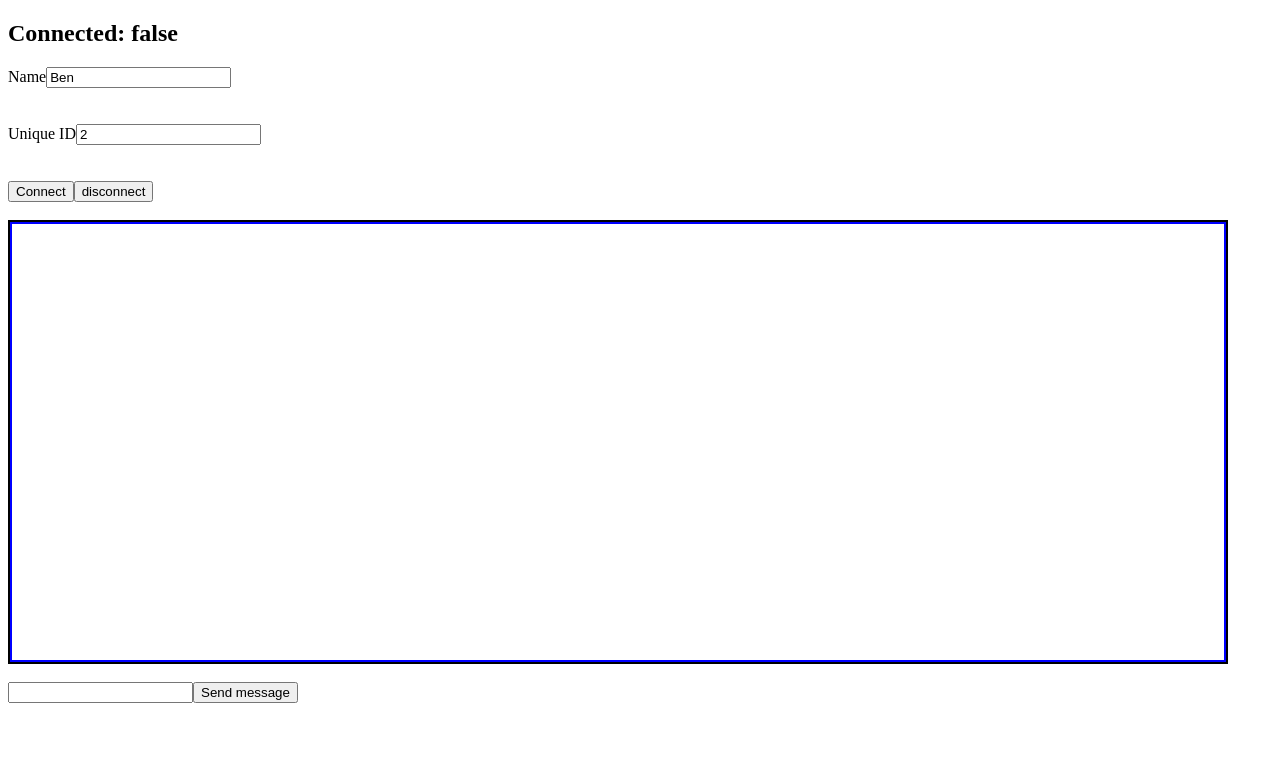
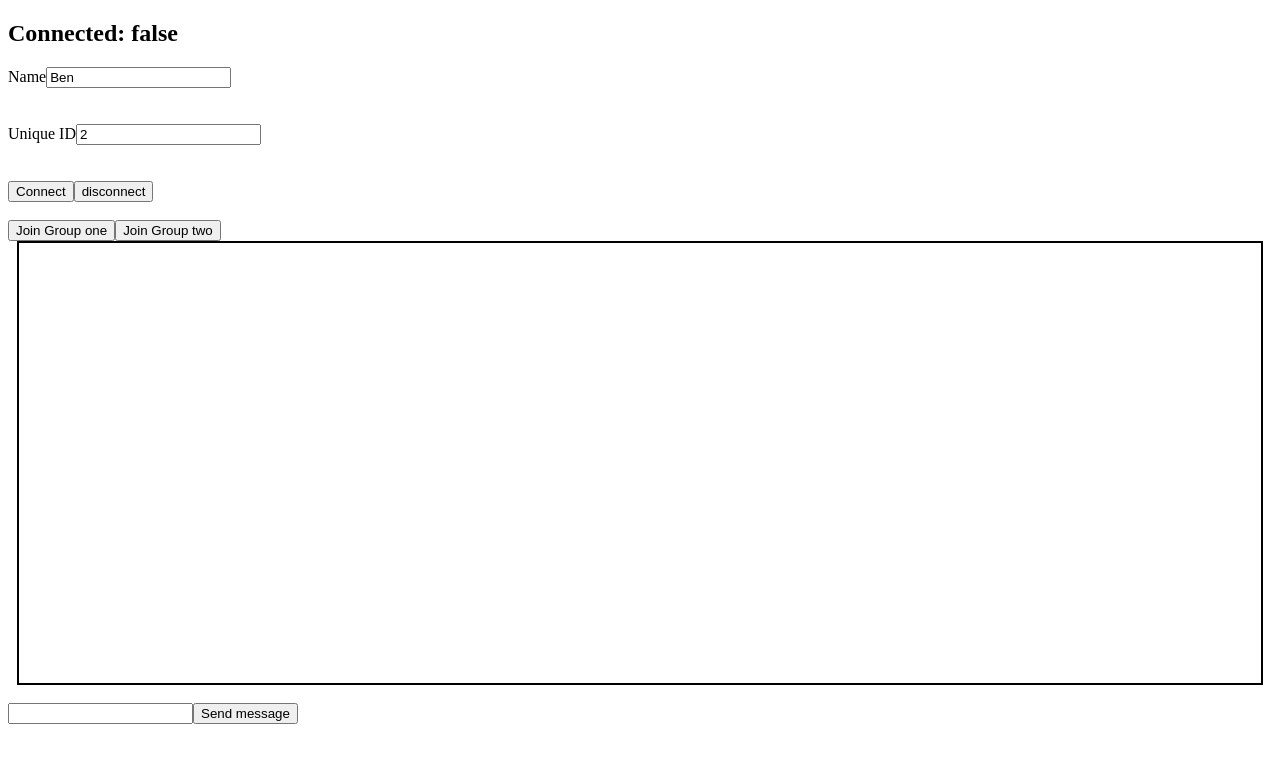
Before and after one commit to AdityaAnuragi/chatApp-frontEnd, a React (Vite) app: page / in a window 1280 px wide. Shown: the top 762 px of the page. Built offline with nearby package versions, Linux system fonts and the light colour scheme.

Commit message:
The ActiveChat now shows a scroll bar for more messages
Groups aren't being automatically joined which needs to be fixed

```diff
--- a/src/App.module.scss
+++ b/src/App.module.scss
@@ -6,9 +6,12 @@
 // }
 
 .groupListAndActiveChat {
-  width: 95vw;
+  width: 97vw;
   height: 55vh;
   border: 2px solid black;
+
+  margin-left: auto;
+  margin-right: auto;
 
   display: flex;
   justify-content: flex-start;
@@ -21,9 +24,11 @@
   flex-direction: column;
   justify-content: flex-end;
 
+  flex-grow: 1;
+
   box-sizing: border-box;
   width: 80%;
   height: 100%;
 
-  overflow-y: scroll;
+  // overflow-y: scroll;
 }
--- a/src/App.tsx
+++ b/src/App.tsx
@@ -291,14 +291,14 @@ function App() {
       <br />
       <br />
 
-      {/* <button onClick={() => handleRoomJoin("1")} >Join Group one</button>
-      <button onClick={() => handleRoomJoin("2")} >Join Group two</button> */}
+      <button onClick={() => handleRoomJoin("1")} >Join Group one</button>
+      <button onClick={() => handleRoomJoin("2")} >Join Group two</button>
 
       {/* <button onClick={() => setSelectedGroup("1")} >Group one chat</button>
       <button onClick={() => setSelectedGroup("2")} >Group two chat</button> */}
 
       <div className={`${styles.groupListAndActiveChat}`} >
-        <GroupLists groups={groups} setSelectedGroup={setSelectedGroup} />
+        {Object.keys(groups).length !== 0 && <GroupLists groups={groups} setSelectedGroup={setSelectedGroup} />}
 
         {(selectedGroup && allMessages[selectedGroup].length !== 0) && (
           <div className={`${styles.activeChatWrapper}`} >
--- a/src/activeChat/ActiveChat.module.scss
+++ b/src/activeChat/ActiveChat.module.scss
@@ -1,16 +1,32 @@
+$distance-from-message: 0.75rem;
+
 .messageAndTryAgainContainer {
   display: flex;
-  border: 2px solid black;
-  gap: 3rem;
   justify-content: flex-start;
   flex-direction: row;
+
+  border: 1px solid black;
+  padding: 0.25rem 0.5rem;
+  border-radius: 1rem;
+  margin-bottom: 1rem;
+
+  gap: 3rem;
+
+  width: fit-content;
   // parent needs to have a fixed height apparently
 }
 
 .rightSide {
+  margin-right: $distance-from-message;
   margin-left: auto;
+  background-color: rgb(217, 253, 211);
 }
 
 .leftSide {
+  margin-left: $distance-from-message;
   margin-right: auto;
 }
+
+.containerForOverflow {
+  overflow-y: scroll;
+}
--- a/src/activeChat/ActiveChat.tsx
+++ b/src/activeChat/ActiveChat.tsx
@@ -3,9 +3,10 @@ import { Message } from "../message/Message"
 
 import styles from "./ActiveChat.module.scss"
 
-export function ActiveChat({allMessages, selectedGroup, id, handleSendMsg}: ActiveChatTypes) {
+export function ActiveChat({ allMessages, selectedGroup, id, handleSendMsg }: ActiveChatTypes) {
   return (
-    allMessages[selectedGroup].map((value, index) => {
+    <div className={styles.containerForOverflow} >
+      {allMessages[selectedGroup].map((value, index) => {
         return (
           <div className={`${styles.messageAndTryAgainContainer} ${value.senderID === id ? styles.rightSide : styles.leftSide}`} >
             <Message
@@ -26,7 +27,8 @@ export function ActiveChat({allMessages, selectedGroup, id, handleSendMsg}: Acti
             }
           </div>
         )
-    })
+      })}
+    </div>
   )
 }
 
--- a/src/groupLists/GroupLists.module.scss
+++ b/src/groupLists/GroupLists.module.scss
@@ -1,8 +1,11 @@
 .container {
-  // width: auto;
-  flex-grow: 1;
+  width: 20%;
+  // flex-grow: 1;
   min-height: 98%;
-  border: 2px solid blue;
+  // border: 2px solid blue;
+  border-width: 0rem 0.0625rem 0rem 0rem;
+  border-style: solid;
+  border-color: black;
 }
 
 .group {
```
Lines whose indentation alone changed are shown as unchanged.
